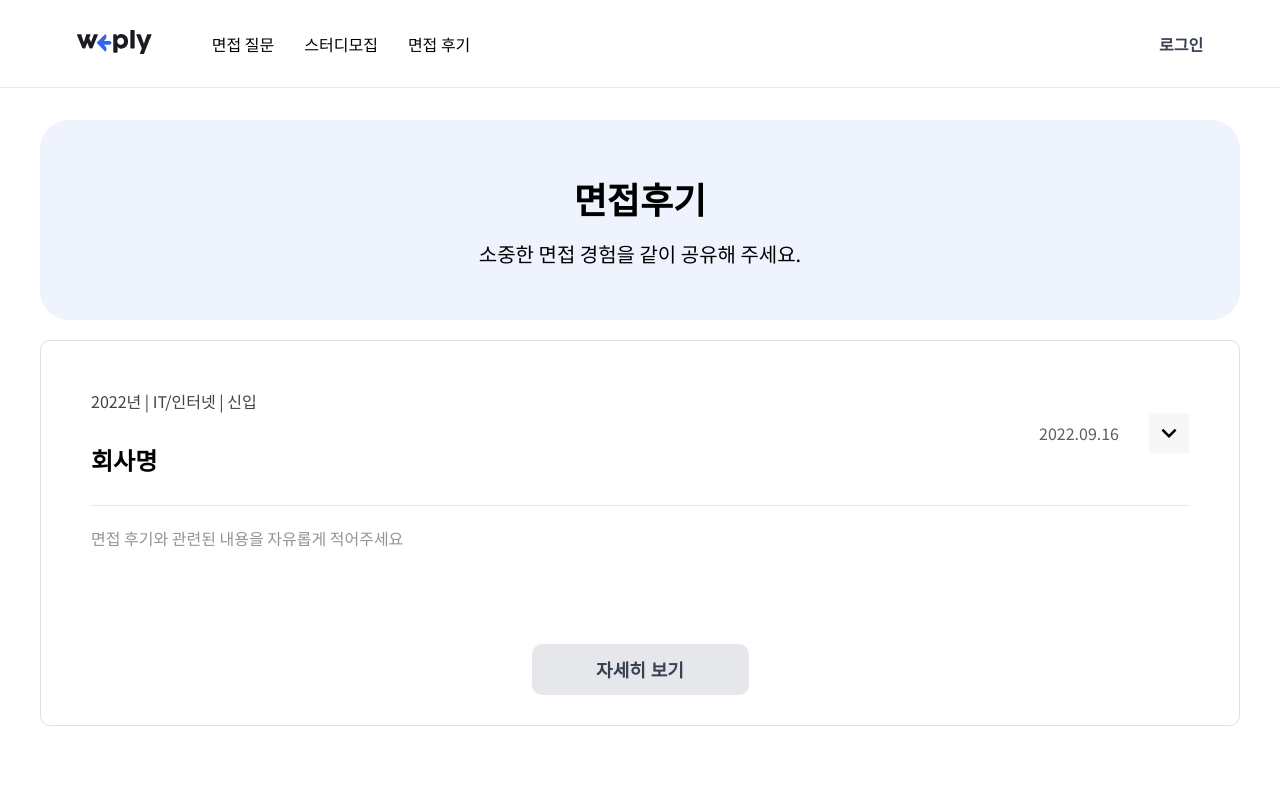
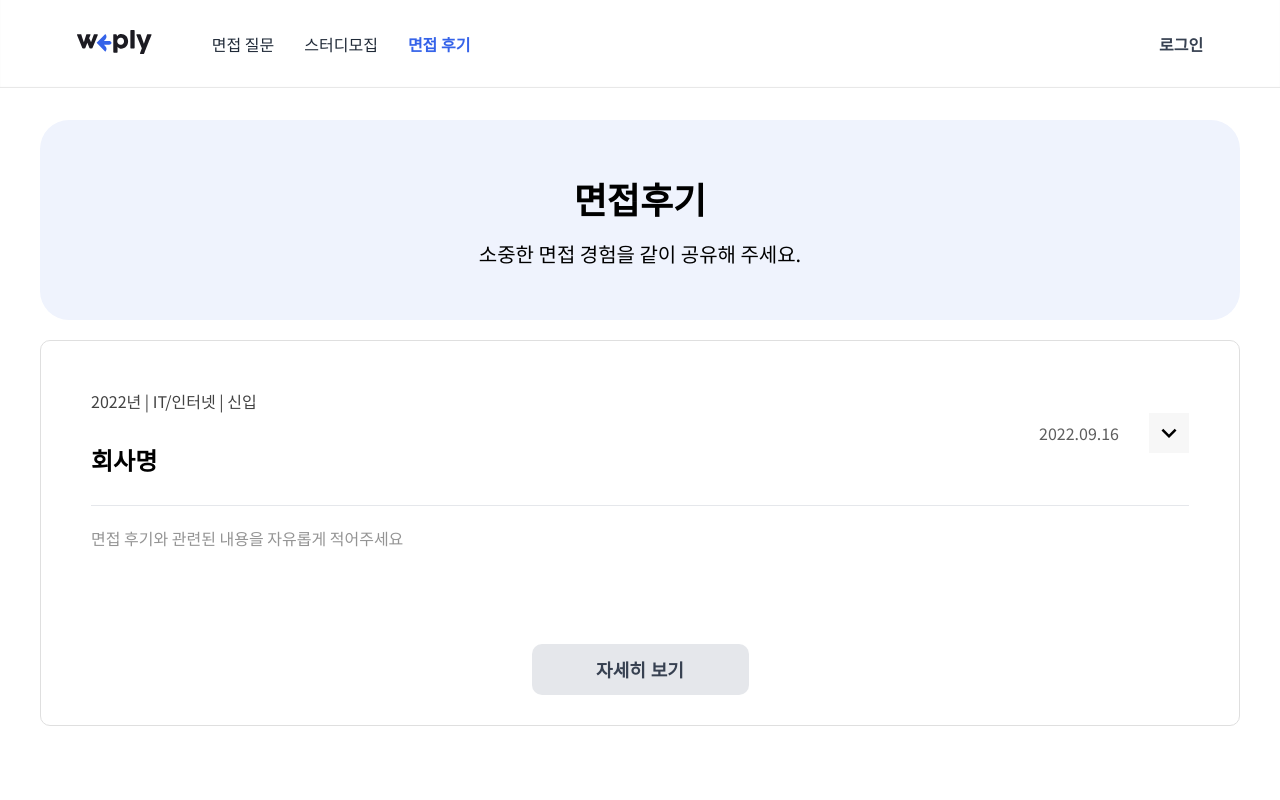
Before and after one commit to codestates-seb/seb39_main_010, a React (Create React App) app in the folder client/: page /interview/review in a window 1280 px wide. Shown: the top 800 px of the page. Built offline with nearby package versions, Linux system fonts and the light colour scheme; no server answers; what recoil-persist would draw is missing.

Commit message:
feat: 메뉴 active 상태 표시하는 기능 추가

```diff
--- a/client/src/components/common/Header/Header.tsx
+++ b/client/src/components/common/Header/Header.tsx
@@ -1,5 +1,5 @@
 import React from 'react';
-import { Link, useNavigate } from 'react-router-dom';
+import { Link, NavLink } from 'react-router-dom';
 import { HeaderContainer, LogoandNav } from './style';
 import { useRecoilState, useRecoilValue } from 'recoil';
 import { loginModalAtom, loginRequestModalAtom } from 'recoil/atom';
@@ -14,7 +14,6 @@ import useModal from 'hooks/useModal';
 const Header = () => {
 	const [isLoginModal, setIsLoginMoal] = useRecoilState(loginModalAtom);
 	const isLoginRequestModal = useRecoilValue(loginRequestModalAtom);
-	const navigate = useNavigate();
 	const { isModal, ref, handleModalChange } = useModal();
 
 	const menus = [
@@ -35,8 +34,15 @@ const Header = () => {
 				<ul>
 					{menus.map((menu) => {
 						return (
-							<li key={menu.id} onClick={() => navigate(menu.url)}>
-								{menu.menu}
+							<li key={menu.id}>
+								<NavLink
+									to={menu.url}
+									className={({ isActive }) =>
+										isActive ? 'active' : undefined
+									}
+								>
+									{menu.menu}
+								</NavLink>
 							</li>
 						);
 					})}
--- a/client/src/components/common/Header/style.ts
+++ b/client/src/components/common/Header/style.ts
@@ -52,14 +52,18 @@ export const LogoandNav = styled.div`
 		padding: 0px;
 		gap: 30px;
 
-		li:hover {
-			color: #3563e9;
+		a {
+			color: ${theme.colors.gray800};
+		}
+
+		.active {
+			color: ${theme.colors.blueMain};
+			font-weight: 700;
+		}
+
+		a:hover {
 			font-weight: bold;
 			cursor: pointer;
 		}
-		li.active {
-			color: #3563e9;
-			font-weight: bold;
-		}
 	}
 `;
```
